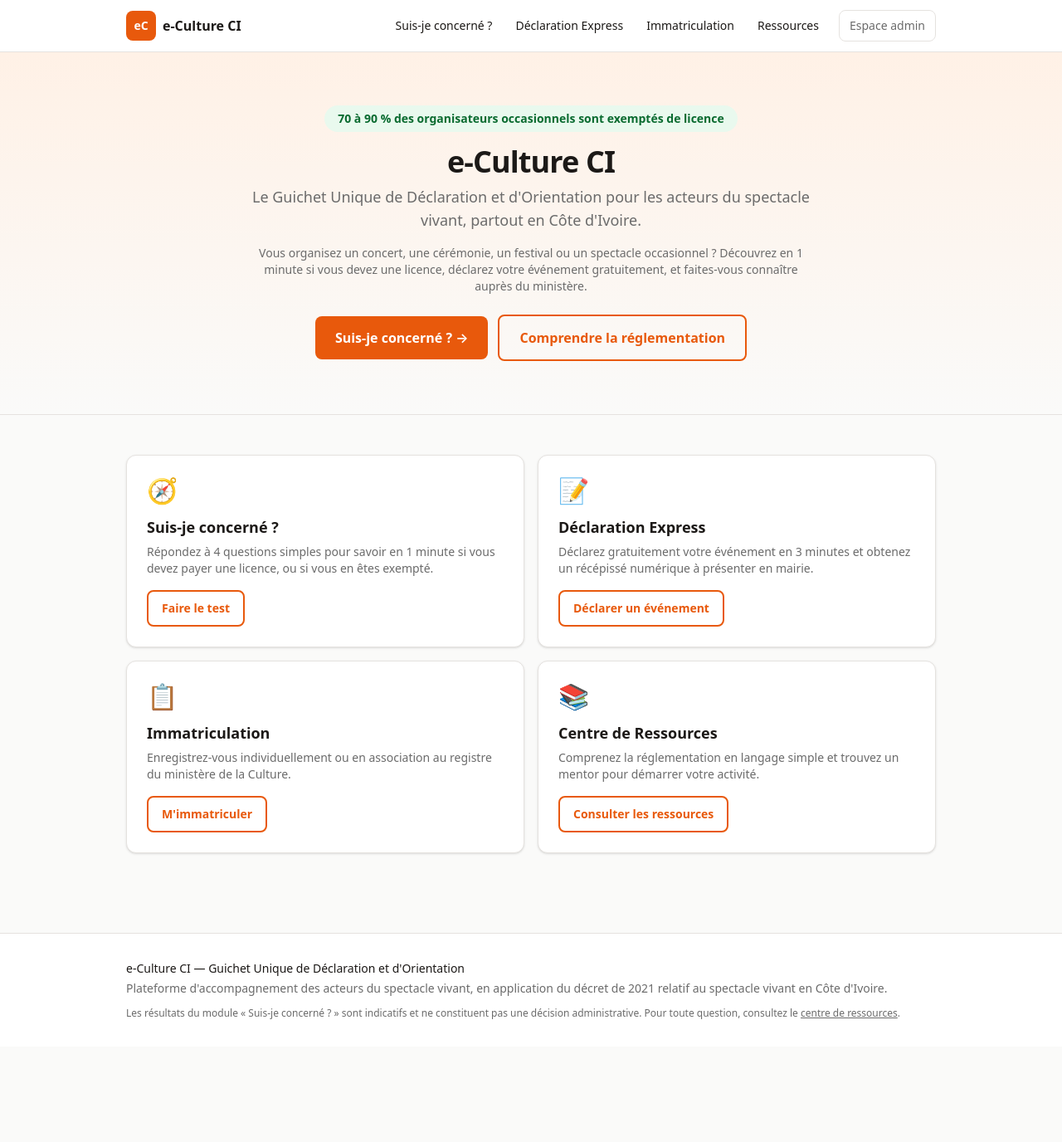
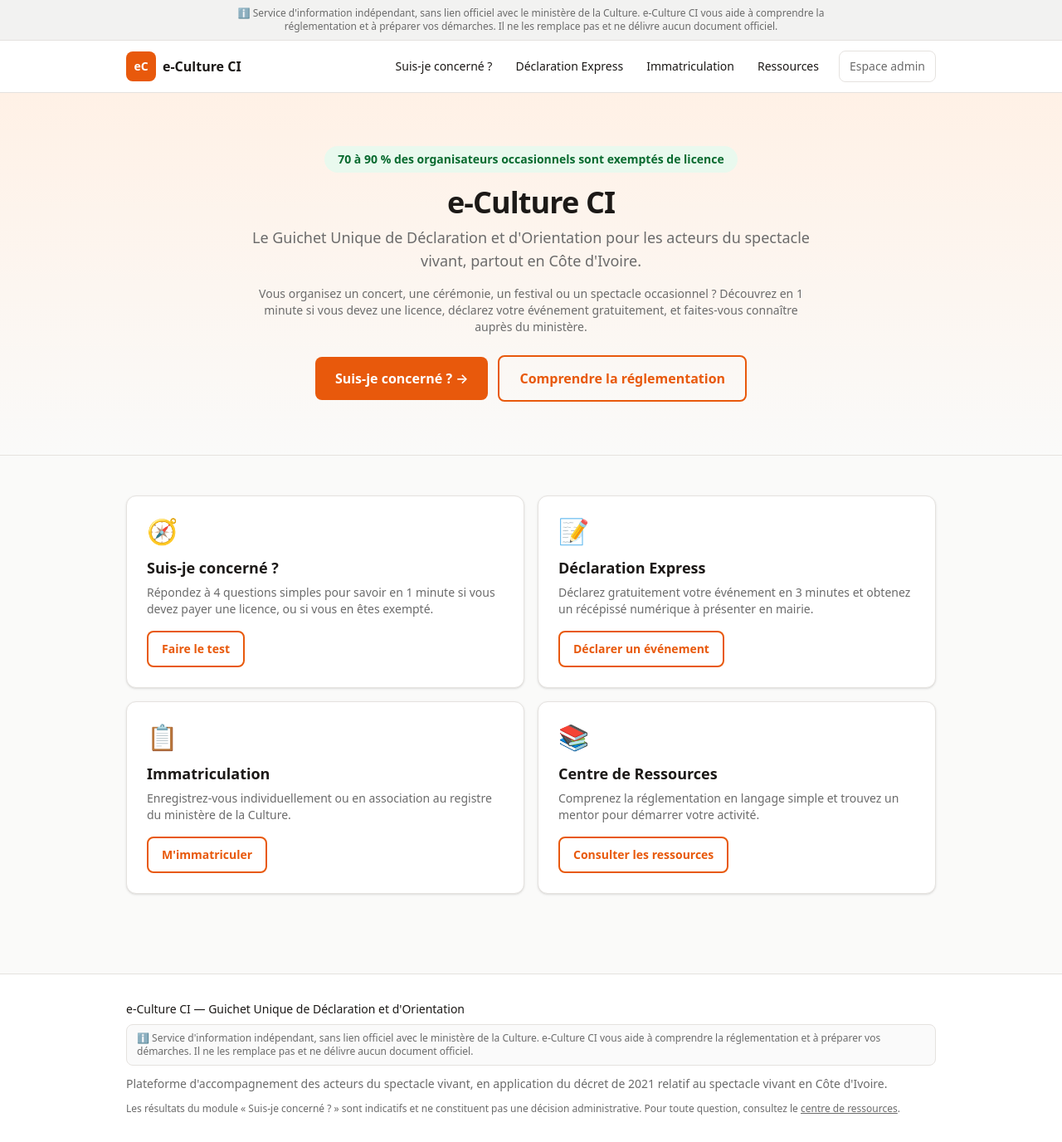
Before and after one commit to eKouame/e-culture-ci, a Next.js app: page / in a window 1280 px wide. Shown: the whole page at 83% size. Before the commit the page ends 1261 px from the top, so only its background shows below. Built offline with nearby package versions, Linux system fonts and the light colour scheme.

Commit message:
Add independence disclaimer to header and footer
Shown on every page: a slim non-sticky bar above the header, and a
highlighted paragraph in the footer, both using the same shared copy
so they can't drift apart.

```diff
--- a/src/app/layout.tsx
+++ b/src/app/layout.tsx
@@ -3,6 +3,7 @@ import { Analytics } from "@vercel/analytics/next";
 import "./globals.css";
 import { Header } from "@/components/layout/Header";
 import { Footer } from "@/components/layout/Footer";
+import { DisclaimerBar } from "@/components/layout/DisclaimerBar";
 
 const SITE_URL = "https://e-culture-ci.vercel.app";
 const SITE_TITLE = "e-Culture CI | Guichet Unique de Déclaration et d'Orientation";
@@ -38,6 +39,7 @@ export default function RootLayout({
   return (
     <html lang="fr" className="h-full antialiased">
       <body className="flex min-h-full flex-col">
+        <DisclaimerBar />
         <Header />
         <main className="flex-1">{children}</main>
         <Footer />
--- /dev/null
+++ b/src/components/layout/DisclaimerBar.tsx
@@ -0,0 +1,11 @@
+import { INDEPENDENCE_DISCLAIMER } from "@/lib/disclaimer";
+
+export function DisclaimerBar() {
+  return (
+    <div className="no-print border-b border-border bg-black/[0.03] px-4 py-2 text-center text-xs text-muted sm:px-6">
+      <span className="mx-auto inline-block max-w-3xl">
+        ℹ️ {INDEPENDENCE_DISCLAIMER}
+      </span>
+    </div>
+  );
+}
--- a/src/components/layout/Footer.tsx
+++ b/src/components/layout/Footer.tsx
@@ -1,3 +1,5 @@
+import { INDEPENDENCE_DISCLAIMER } from "@/lib/disclaimer";
+
 export function Footer() {
   return (
     <footer className="no-print mt-12 border-t border-border bg-surface">
@@ -5,7 +7,10 @@ export function Footer() {
         <p className="font-medium text-foreground">
           e-Culture CI — Guichet Unique de Déclaration et d&apos;Orientation
         </p>
-        <p className="mt-1">
+        <p className="mt-2 rounded-lg border border-border bg-black/[0.02] px-3 py-2 text-xs">
+          ℹ️ {INDEPENDENCE_DISCLAIMER}
+        </p>
+        <p className="mt-3">
           Plateforme d&apos;accompagnement des acteurs du spectacle vivant, en
           application du décret de 2021 relatif au spectacle vivant en Côte
           d&apos;Ivoire.
--- /dev/null
+++ b/src/lib/disclaimer.ts
@@ -0,0 +1,2 @@
+export const INDEPENDENCE_DISCLAIMER =
+  "Service d'information indépendant, sans lien officiel avec le ministère de la Culture. e-Culture CI vous aide à comprendre la réglementation et à préparer vos démarches. Il ne les remplace pas et ne délivre aucun document officiel.";
```
